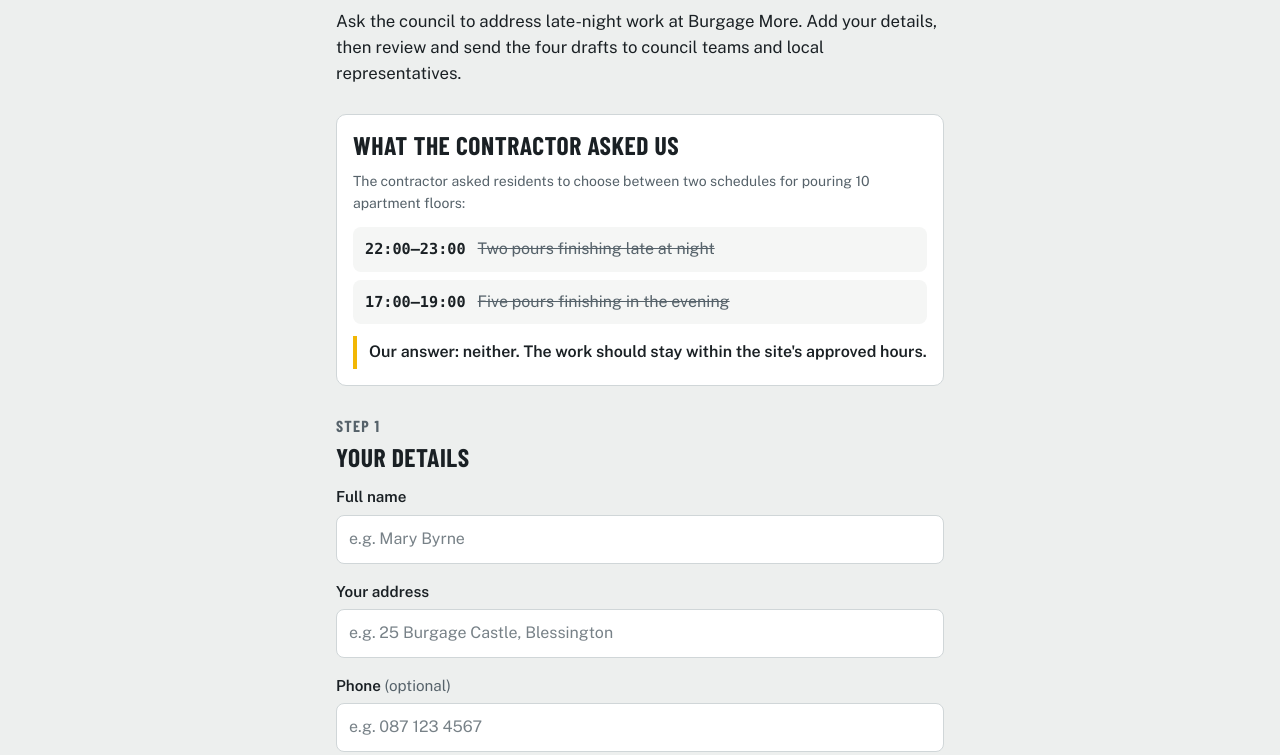
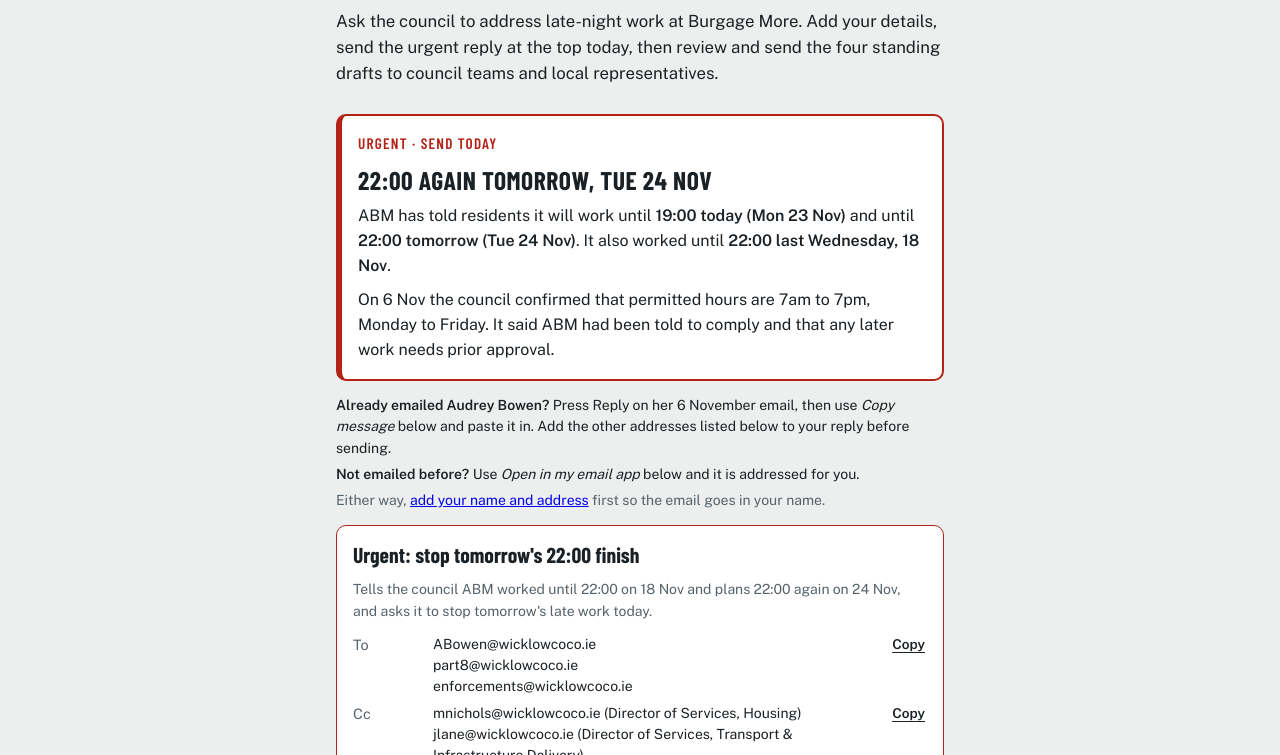
Before and after one commit to amaharek/burgage-castle, a plain HTML site: page late-works.html in a window 1280 px wide. Shown: the part 197-952 px from the top of the page. Drawn offline with nearby package versions, Linux system fonts and the light colour scheme; no server answers.

Commit message:
Add urgent escalation reply at the top of late-works
ABM worked to 22:00 on Wed 18 Nov and has told residents it will work
to 19:00 today and to 22:00 on Tue 24 Nov, against the hours the council
confirmed on 6 Nov. Residents need one email they can send today.

- late-works.html: urgent section first on the page, with a draft to
  Audrey Bowen, the project team and enforcement, copied to both
  directors, Customer Services, the councillors and the TDs. Instructions
  cover replying on her 6 Nov thread or sending fresh.
- Add Wed 18 Nov to LATE_FINISHES; WhatsApp share text carries the ask.
- mailer.js: an email may set 'container' to render in its own section
  and 'openPreview' to show its text expanded. Counts are now per
  container, and a lone card shows none. roads.html is unaffected.
- style.css: .urgent banner, red cards in #urgent turning green once opened.

```diff
--- a/assets/mailer.js
+++ b/assets/mailer.js
@@ -46,14 +46,20 @@
   };
 
   /* ---- build the cards ---- */
-  var mails = $("#mails");
-  C.order.forEach(function (key, i) {
+  // An email can set `container` (a selector) to render in its own section.
+  // Cards are numbered "1 of N" within their container; a lone card shows no count.
+  // `openPreview: true` shows that email's text already expanded, ready to copy.
+  function boxOf(m) { return m.container || "#mails"; }
+  C.order.forEach(function (key) {
     var m = C.emails[key];
+    var group = C.order.filter(function (k) { return boxOf(C.emails[k]) === boxOf(m); });
+    var i = group.indexOf(key);
+    var count = group.length > 1 ? '<span class="count">' + (i + 1) + ' of ' + group.length + '</span>' : '';
     var card = document.createElement("article");
     card.className = "mail";
     card.setAttribute("data-key", key);
     card.innerHTML =
-      '<div class="mail-top"><h3></h3><span class="count">' + (i + 1) + ' of ' + C.order.length + '</span></div>' +
+      '<div class="mail-top"><h3></h3>' + count + '</div>' +
       '<p class="small muted" data-blurb></p>' +
       '<dl class="meta">' +
         '<div class="meta-row"><dt>To</dt><dd class="addr" data-to></dd><button type="button" class="linkish" data-copy="to">Copy</button></div>' +
@@ -72,7 +78,7 @@
         '<button type="button" class="btn-secondary" data-copy="body">Copy message</button>' +
         '<p class="status" role="status">Review the draft in your email app, then press Send.</p>' +
       '</div>' +
-      '<details><summary>Read the email</summary><pre class="preview" data-preview></pre></details>';
+      '<details' + (m.openPreview ? ' open' : '') + '><summary>Read the email</summary><pre class="preview" data-preview></pre></details>';
     $("h3", card).textContent = m.title;
     $("[data-blurb]", card).textContent = m.blurb;
     $("[data-to]", card).textContent = m.to.join("\n");
@@ -90,7 +96,7 @@
     } else {
       $("[data-cc-row]", card).hidden = true;
     }
-    mails.appendChild(card);
+    $(boxOf(m)).appendChild(card);
   });
 
   /* ---- reading the form ---- */
--- a/assets/style.css
+++ b/assets/style.css
@@ -186,6 +186,21 @@ header { display: grid; gap: 6px; }
   padding: 3px 7px;
   white-space: nowrap;
 }
+
+/* Urgent escalation banner */
+.urgent {
+  background: var(--surface);
+  border: 2px solid var(--error);
+  border-left-width: 6px;
+  border-radius: 10px;
+  padding: 16px;
+  display: grid;
+  gap: 10px;
+}
+.urgent .eyebrow { color: var(--error); }
+.urgent p { margin: 0; }
+#urgent .mail { border-color: var(--error); }
+#urgent .mail.opened { border-color: var(--ok); }
 
 /* What the contractor proposed */
 .proposal {
--- a/late-works.html
+++ b/late-works.html
@@ -21,12 +21,27 @@
   <header>
     <p class="eyebrow">Burgage More site &middot; Blessington</p>
     <h1>No more late-night pours</h1>
-    <p class="lede">Ask the council to address late-night work at Burgage More. Add your details, then review and send the four drafts to council teams and local representatives.</p>
+    <p class="lede">Ask the council to address late-night work at Burgage More. Add your details, send the urgent reply at the top today, then review and send the four standing drafts to council teams and local representatives.</p>
     <div class="tally" id="tally" data-tally-box hidden aria-live="polite">
       <div class="tally-stat"><span class="tally-num" id="t-emails">0</span><span class="tally-label">email drafts opened</span></div>
       <p class="tally-note">Counts drafts opened, not emails sent.</p>
     </div>
   </header>
+
+  <section id="urgent" aria-labelledby="urgent-h">
+    <div class="urgent" role="note">
+      <p class="eyebrow">Urgent &middot; send today</p>
+      <h2 id="urgent-h">22:00 again tomorrow, Tue 24 Nov</h2>
+      <p>ABM has told residents it will work until <strong>19:00 today (Mon 23 Nov)</strong> and until <strong>22:00 tomorrow (Tue 24 Nov)</strong>. It also worked until <strong>22:00 last Wednesday, 18 Nov</strong>.</p>
+      <p>On 6 Nov the council confirmed that permitted hours are 7am to 7pm, Monday to Friday. It said ABM had been told to comply and that any later work needs prior approval.</p>
+    </div>
+    <div class="section-head">
+      <p class="small"><strong>Already emailed Audrey Bowen?</strong> Press Reply on her 6 November email, then use <em>Copy message</em> below and paste it in. Add the other addresses listed below to your reply before sending.</p>
+      <p class="small"><strong>Not emailed before?</strong> Use <em>Open in my email app</em> below and it is addressed for you.</p>
+      <p class="muted small">Either way, <a href="#details-h">add your name and address</a> first so the email goes in your name.</p>
+    </div>
+    <div class="mails" id="urgent-mails"></div>
+  </section>
 
   <div class="proposal">
     <h2>What the contractor asked us</h2>
@@ -82,7 +97,7 @@
   <section aria-labelledby="send-h">
     <div class="section-head">
       <span class="step-label">Step 2</span>
-      <h2 id="send-h">Send all four</h2>
+      <h2 id="send-h">Then send all four</h2>
       <p class="muted small">Drafts for the project team, Environment, Customer Services and local representatives. Council emails copy the Housing and Transport directors.</p>
     </div>
     <div class="mails" id="mails"></div>
@@ -126,7 +141,8 @@
   // These are pre-filled in "When did late work affect you?" for everyone, and added for
   // returning visitors who already typed their own dates.
   var LATE_FINISHES = [
-    "Mon 19 Oct: work finished at 22:30"
+    "Mon 19 Oct: work finished at 22:30",
+    "Wed 18 Nov: work finished at 22:00"
   ];
   // =====================================
 
@@ -174,11 +190,36 @@
       return out;
     },
     share: {
-      sent: "Affected by late-night work at Burgage More? Email drafts for the council and local representatives: ",
-      neutral: "Affected by late-night work at Burgage More? Email drafts for the council and local representatives: "
+      sent: "ABM says 22:00 again tomorrow (Tue 24 Nov). Please send the urgent email at the top of this page today: ",
+      neutral: "ABM says 22:00 again tomorrow (Tue 24 Nov). Please send the urgent email at the top of this page today: "
     },
-    order: ["enf", "env", "cs", "reps"],
+    order: ["urgent", "enf", "env", "cs", "reps"],
     emails: {
+      // Urgent escalation (23 Nov). Renders in its own section via `container`.
+      urgent: {
+        container: "#urgent-mails",
+        openPreview: true,
+        title: "Urgent: stop tomorrow's 22:00 finish",
+        blurb: "Tells the council ABM worked until 22:00 on 18 Nov and plans 22:00 again on 24 Nov, and asks it to stop tomorrow's late work today.",
+        to: ["ABowen@wicklowcoco.ie", "part8@wicklowcoco.ie", "enforcements@wicklowcoco.ie"],
+        cc: COUNCIL_CC.concat(["customerservice@wicklowcoco.ie"], COUNCILLORS, TDS),
+        subject: "URGENT: late working at Burgage More, 22:00 on Wed 18 Nov and 22:00 planned for Tue 24 Nov",
+        body: function (d, h) {
+          return [
+            "Dear Ms Bowen and Project Team,",
+            "I live at " + h.addr(d) + ". I am writing urgently about late working at the council's Burgage More housing site, built by ABM. This needs action today, before tomorrow evening.",
+            "On 6 November the council confirmed that permitted construction hours are 7am to 7pm, Monday to Friday. It said ABM had been reminded of these hours and told to comply, and that any extension would need prior approval.",
+            "Since then:\n- Wednesday 18 November: work continued until 22:00, three hours past the permitted finish.\n- ABM has now told residents it will work until 19:00 today, Monday 23 November, and until 22:00 tomorrow, Tuesday 24 November.",
+            "Tomorrow's planned finish is again three hours past the permitted hours. Today's 19:00 finish is at the very limit of those hours, and well past the 7.30am to 5pm that ABM told residents would be its normal hours. This is the same pattern residents reported in October. It continued after the contractor was told to comply, so it is not a one-off."
+          ].concat(h.personal(d), [
+            "Please, today:\n1. Confirm whether prior approval was given for the work on 18 November and for the work planned for 24 November, and if so, by whom and why.\n2. If no approval was given, instruct ABM that no work may continue past 19:00 tomorrow, and confirm to me that this has been done.\n3. Tell me what action the council is taking over the breach on 18 November.\n4. Name a council contact residents can call on the night when work runs past 19:00.",
+            "Customer Services: please register this as a formal complaint and send me a reference.",
+            "To the councillors and TDs copied: please raise this with the council again today, ahead of tomorrow evening.",
+            "If this is not resolved, I will take the complaint to the Office of the Ombudsman.",
+            h.sig(d)
+          ]).join("\n\n");
+        }
+      },
       enf: {
         title: "Council project team",
         blurb: "Asks the project team to confirm working hours and make sure ABM keeps to them.",
```
